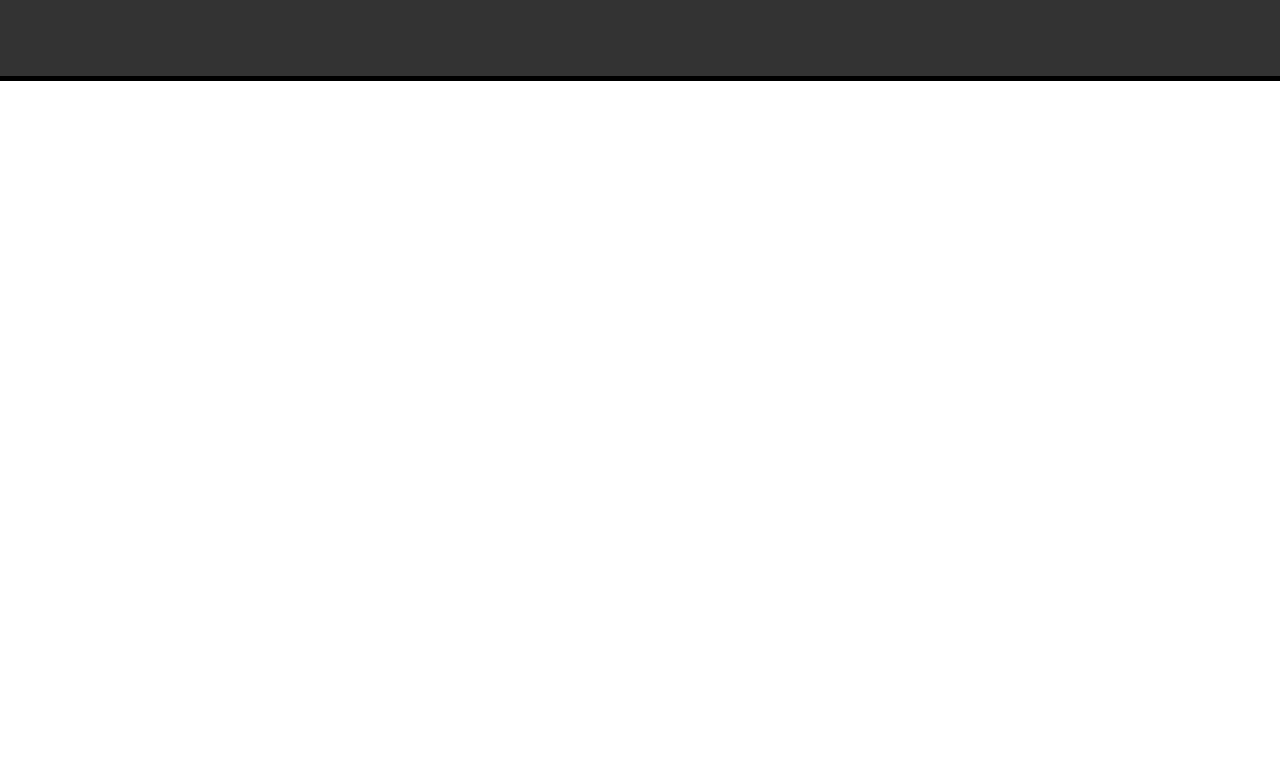
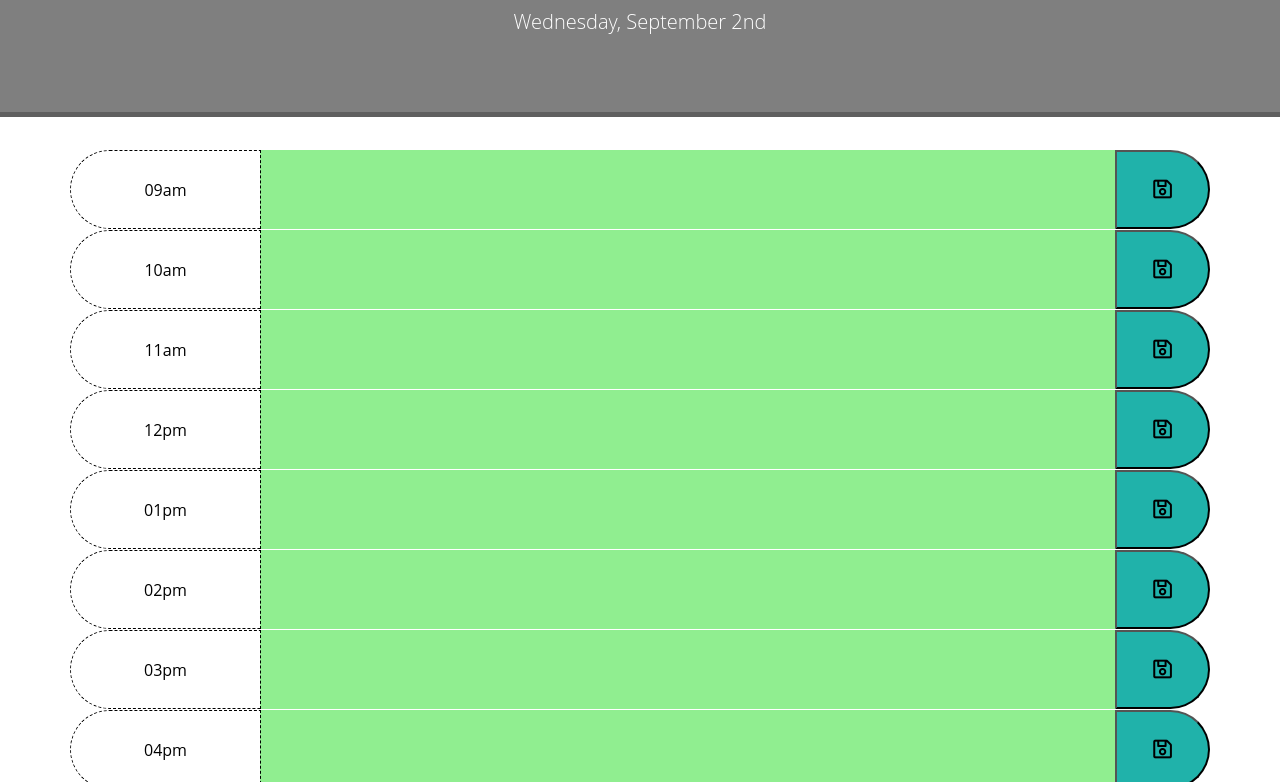
Before and after one commit to bbrintle/5-Day-Planner, a plain HTML site: page index.html in a window 1280 px wide. Shown: the part 211-993 px from the top of the page. Before the commit the page ends 800 px from the top, so only its background shows below. Drawn offline with nearby package versions, Linux system fonts and the light colour scheme.

Commit message:
added code for front end UI

```diff
--- a/assets/css/styles.css
+++ b/assets/css/styles.css
@@ -6,8 +6,71 @@ body {
 
 .jumbotron {
     text-align: center;
-    background-color: rgba(0,0,0,.8);
+    background-color: rgba(0,0,0,.5);
     color: white;
     border-radius: 0;
-    border-bottom: 5px solid black;
+    border-bottom: 5px solid rgba(0,0,0,.25);
 }
+
+.row {
+    white-space: pre-wrap;
+    height: 80px;
+    border-top: 1px solid white;;
+}
+
+.hour {
+    background-color: white;
+    color: black;
+    border-top: 1px dashed black;
+    border-bottom: 1px dashed black;
+    border-left: 1px dashed black;
+    border-top-left-radius: 100px;
+    border-bottom-left-radius: 100px;
+    display: flex;
+    justify-content: center;
+    align-items: center;
+}
+
+textarea{
+    background: transparent;
+    border: none;
+    resize: none;
+    color: #000000;
+    border-left: 1px dashed black;
+    padding: 7px;
+    width: 100%;
+    height: 100%;
+  }
+
+.description{
+    white-space: pre-wrap;
+}
+
+.past {
+    background-color: lightgrey;
+    color: white;
+}
+
+.present {
+    background-color:rgba(255,0,0,.35);
+    color: black;
+}
+
+.future {
+    background-color: lightgreen;
+    color: black;
+}
+
+.saveBtn {
+    background-color: lightseagreen;
+    border-top-right-radius: 100px;
+    border-bottom-right-radius: 100px;
+}
+
+.saveBtn:hover {
+
+}
+
+.footer {
+    height: 25px;
+}
--- a/assets/js/script.js
+++ b/assets/js/script.js
@@ -0,0 +1,103 @@
+var timeKeeper = [
+    {
+        id: "0",
+        hour: "09",
+        time: "09",
+        ampm: "am",
+        textArea: ""
+    },
+    {
+        id: "1",
+        hour: "10",
+        time: "10",
+        ampm: "am",
+        textArea: ""
+    },
+    {
+        id: "2",
+        hour: "11",
+        time: "11",
+        ampm: "am",
+        textArea: ""
+    },
+    {
+        id: "3",
+        hour: "12",
+        time: "12",
+        ampm: "pm",
+        textArea: ""
+    },
+    {
+        id: "4",
+        hour: "01",
+        time: "13",
+        ampm: "pm",
+        textArea: ""
+    },
+    {
+        id: "5",
+        hour: "02",
+        time: "14",
+        ampm: "pm",
+        textArea: ""
+    },
+    {
+        id: "6",
+        hour: "03",
+        time: "15",
+        ampm: "pm",
+        textArea: ""
+    },
+    {
+        id: "7",
+        hour: "04",
+        time: "16",
+        ampm: "pm",
+        textArea: ""
+    },
+    {
+        id: "8",
+        hour: "05",
+        time: "17",
+        ampm: "pm",
+        textArea: ""
+    }
+];
+
+var jumbotronDateText = moment().format('dddd, MMMM Do');
+$('#currentDay').text(jumbotronDateText)
+
+timeKeeper.forEach(function(element) {
+    //Create a row/form to append objects to
+    var newRow = $('<form>').attr({ "class": "row" });
+    $('.container').append(newRow);
+
+    //Create the div that displays the rows Hour
+    var displayHourField = $('<div>')
+        .text(`${element.hour}${element.ampm}`)
+        .attr({
+            "class": "col-md-2 hour"
+    });
+
+    //Create div that will hold the text area in the center of each row
+    var textDiv = $('<div>')
+        .attr({
+            "class": "col-md-9 description p-0"
+    });
+
+    /*Create the textArea that will go inside of textDiv for user to input items
+    Depending on the current hour, display grey if the hour has past,
+    display red if current hour, display green if future hour */
+    var newTextArea = $('<textarea>').attr("id", element.id);
+    if(element.time < moment().format('HH')) {newTextArea.attr("class", "past");}
+    if(element.time > moment().format('HH')) {newTextArea.attr('class', 'future');}
+    if(element.time === moment().format('HH')) {newTextArea.attr('class', 'present');}
+
+    //Create the save button
+    var saveIcon = $("<i class='far fa-save fa-lg'></i>");
+    var saveButton = $('<button>').attr('class', 'col-md-1 saveBtn');
+    saveButton.append(saveIcon);
+
+    textDiv.append(newTextArea);
+    newRow.append(displayHourField, textDiv, saveButton);
+});
--- a/index.html
+++ b/index.html
@@ -18,6 +18,8 @@
 
     <div class="container"></div>
 
+    <footer class="footer"></footer>
+
 
     <script src="https://code.jquery.com/jquery-3.4.1.min.js"></script>
     <script src="https://cdnjs.cloudflare.com/ajax/libs/moment.js/2.24.0/moment.min.js"></script>
```
